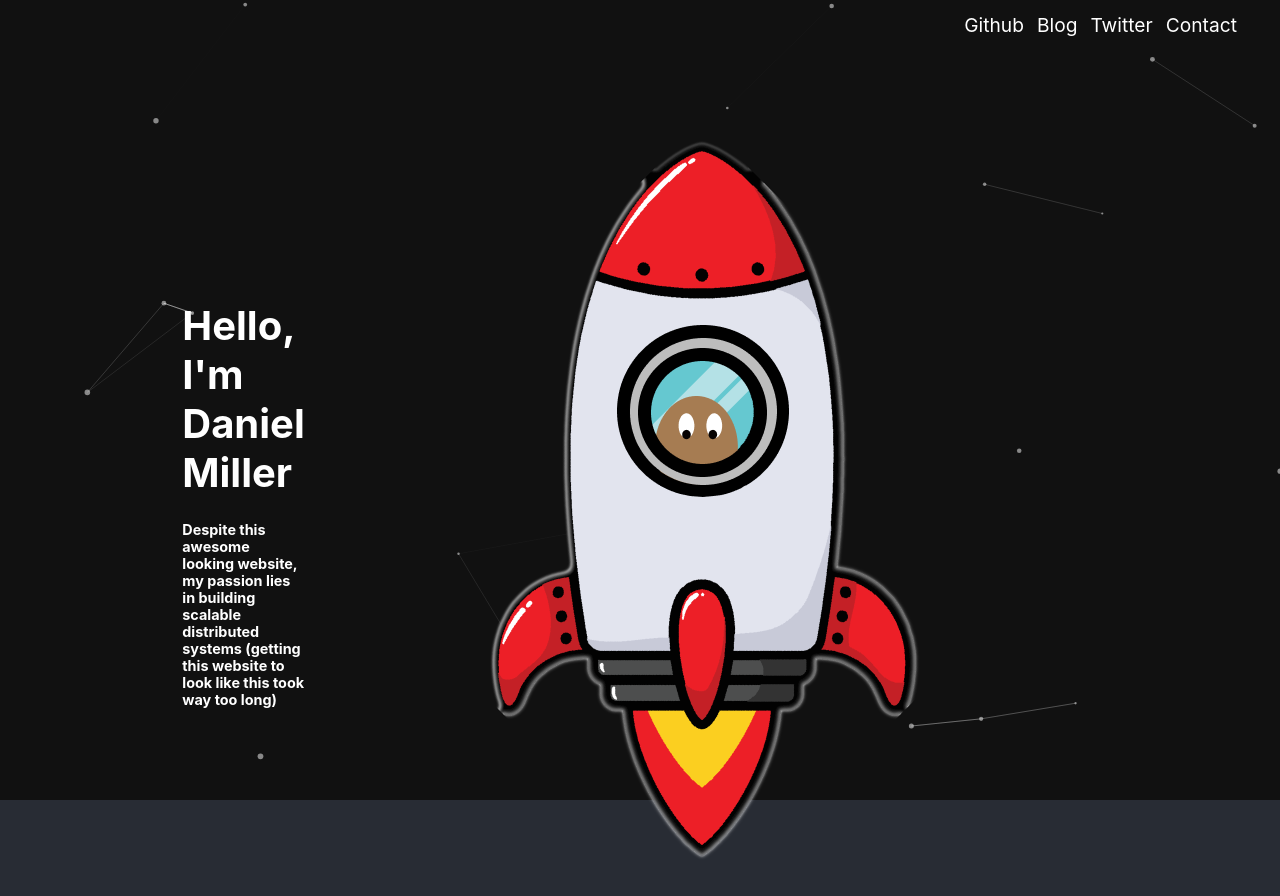
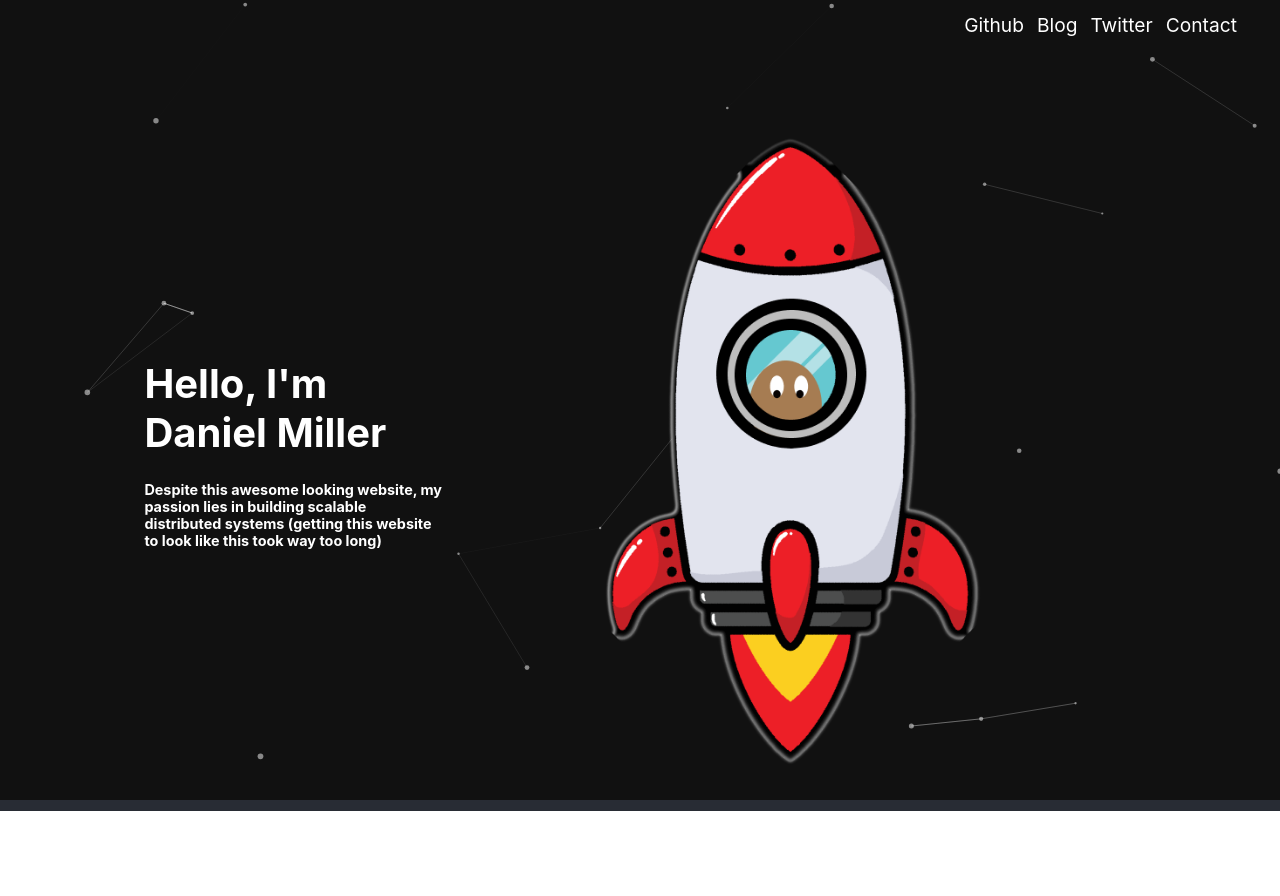
Before and after one commit to dancancodeit/dancancodeit.github.io, a Next.js app: page / in a window 1280 px wide. Shown: the top 896 px of the page. After the commit the page ends 811 px from the top, so only its background shows below. Built offline with nearby package versions, Linux system fonts and the light colour scheme.

Commit message:
rework style

```diff
--- a/src/style.css
+++ b/src/style.css
@@ -12,6 +12,7 @@
     display: flex;
     flex-direction: column;
     justify-content: center;
+    min-width: 300px;
 }
 .main-text {
     margin: 0;
@@ -51,9 +52,12 @@ a {
     font-size: 120%;
 }
 
+.me-pic {
+    width: 90%;
+}
 
 /* Extra small devices (phones, 600px and down) */
-@media only screen and (max-width: 600px) {
+@media only screen and (max-width: 768px) {
     .ham {
         display: flex;
         position: fixed;
```
